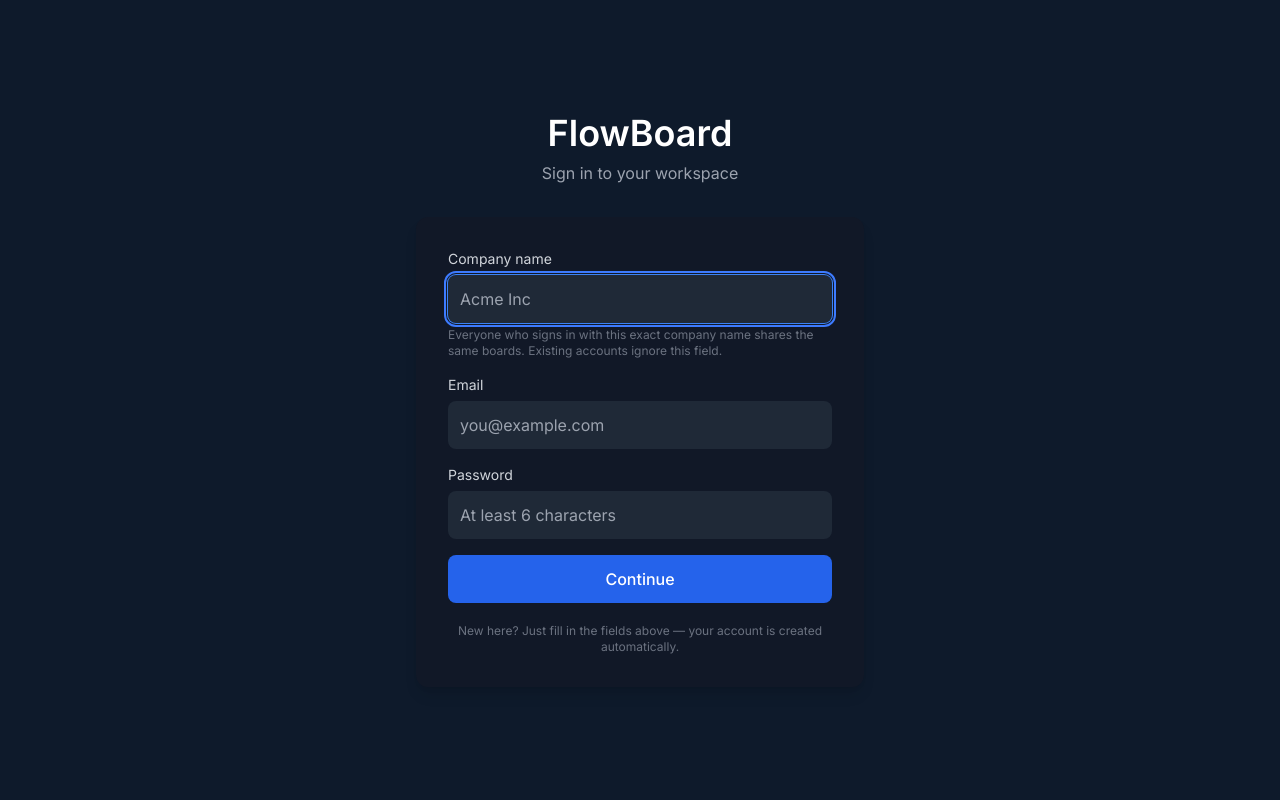
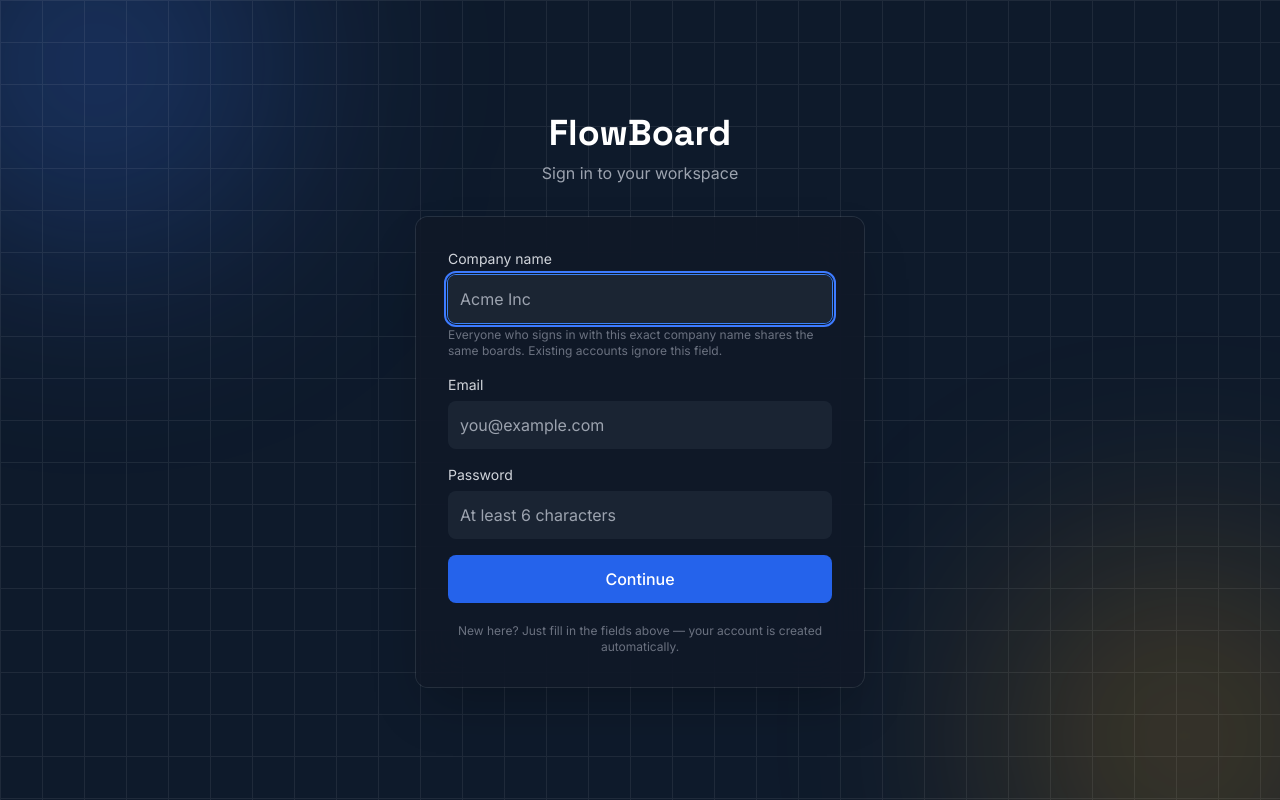
Before and after one commit to supuni2006/flowboard, a Next.js app: page /login in a window 1280 px wide. Built offline with nearby package versions, Linux system fonts and the light colour scheme.

Commit message:
background

```diff
--- a/app/login/page.tsx
+++ b/app/login/page.tsx
@@ -44,14 +44,28 @@ export default function LoginPage() {
   }
 
   return (
-    <main className="min-h-screen flex items-center justify-center bg-canvas px-4 sm:px-6 py-10">
-      <div className="w-full max-w-sm sm:max-w-md">
+    <main className="relative min-h-screen flex items-center justify-center bg-canvas px-4 sm:px-6 py-10 overflow-hidden">
+      {/* Decorative background: soft glows + subtle grid, sits behind everything */}
+      <div className="pointer-events-none absolute inset-0">
+        <div className="absolute -top-32 -left-24 h-96 w-96 rounded-full bg-accent/25 blur-[110px]" />
+        <div className="absolute -bottom-32 -right-24 h-96 w-96 rounded-full bg-accent2/20 blur-[110px]" />
+        <div
+          className="absolute inset-0 opacity-[0.07]"
+          style={{
+            backgroundImage:
+              'linear-gradient(to right, #ffffff 1px, transparent 1px), linear-gradient(to bottom, #ffffff 1px, transparent 1px)',
+            backgroundSize: '42px 42px',
+          }}
+        />
+      </div>
+
+      <div className="relative w-full max-w-sm sm:max-w-md">
         <div className="text-center mb-8">
-          <h1 className="text-3xl sm:text-4xl font-bold text-white">FlowBoard</h1>
+          <h1 className="text-3xl sm:text-4xl font-bold text-white font-display">FlowBoard</h1>
           <p className="text-gray-400 mt-2 text-sm sm:text-base">Sign in to your workspace</p>
         </div>
 
-        <div className="bg-gray-900 rounded-xl p-6 sm:p-8 shadow-lg space-y-4">
+        <div className="bg-gray-900/80 backdrop-blur-xl rounded-xl p-6 sm:p-8 shadow-2xl ring-1 ring-white/10 space-y-4">
           {error && (
             <div className="bg-red-500/10 border border-red-500/40 text-red-300 text-sm rounded-lg px-3 py-2">
               {error}
@@ -68,7 +82,7 @@ export default function LoginPage() {
                 value={company}
                 onChange={(e) => setCompany(e.target.value)}
                 placeholder="Acme Inc"
-                className="w-full p-3 rounded-lg bg-gray-800 text-white text-base outline-none ring-1 ring-transparent focus:ring-blue-500 transition"
+                className="w-full p-3 rounded-lg bg-gray-800/80 text-white text-base outline-none ring-1 ring-transparent focus:ring-blue-500 transition"
               />
               <p className="text-xs text-gray-500 mt-1">
                 Everyone who signs in with this exact company name shares the
@@ -84,7 +98,7 @@ export default function LoginPage() {
                 value={email}
                 onChange={(e) => setEmail(e.target.value)}
                 placeholder="you@example.com"
-                className="w-full p-3 rounded-lg bg-gray-800 text-white text-base outline-none ring-1 ring-transparent focus:ring-blue-500 transition"
+                className="w-full p-3 rounded-lg bg-gray-800/80 text-white text-base outline-none ring-1 ring-transparent focus:ring-blue-500 transition"
               />
             </div>
 
@@ -96,7 +110,7 @@ export default function LoginPage() {
                 value={password}
                 onChange={(e) => setPassword(e.target.value)}
                 placeholder="At least 6 characters"
-                className="w-full p-3 rounded-lg bg-gray-800 text-white text-base outline-none ring-1 ring-transparent focus:ring-blue-500 transition"
+                className="w-full p-3 rounded-lg bg-gray-800/80 text-white text-base outline-none ring-1 ring-transparent focus:ring-blue-500 transition"
               />
             </div>
 
```
